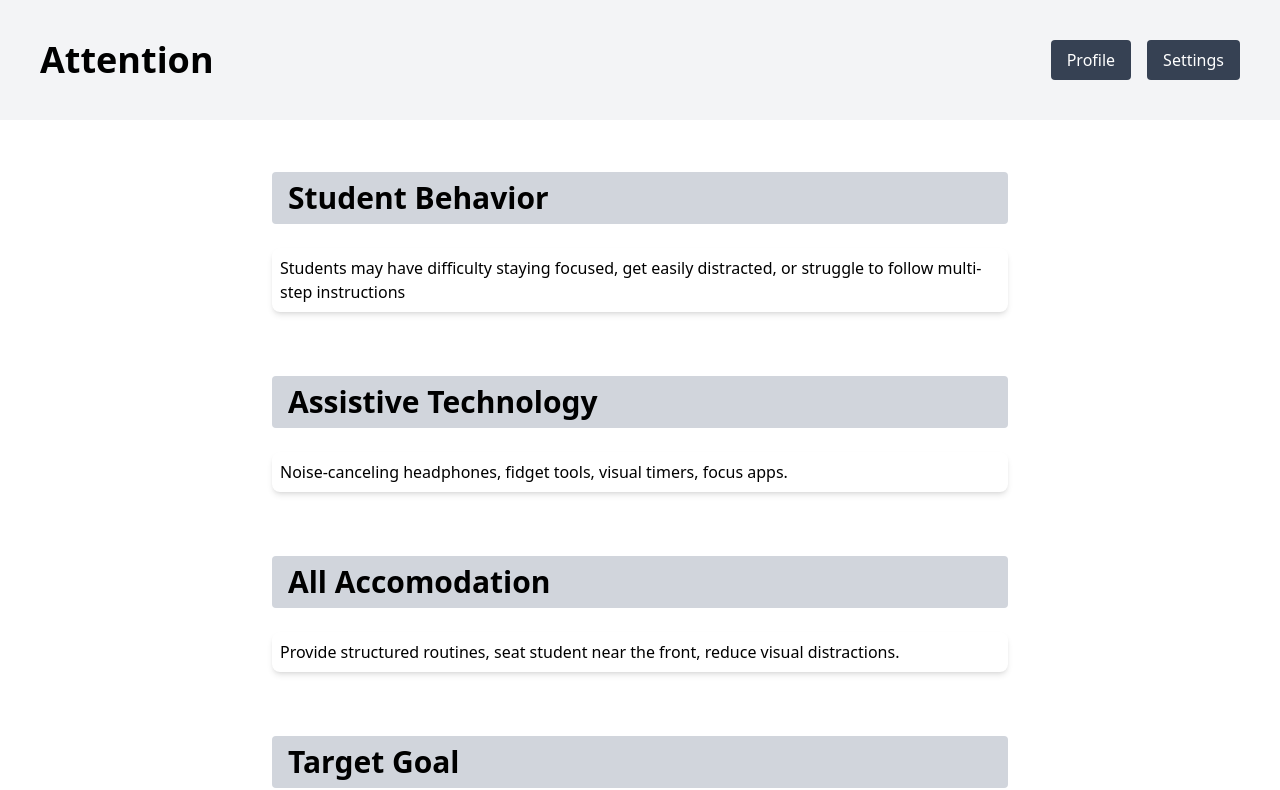
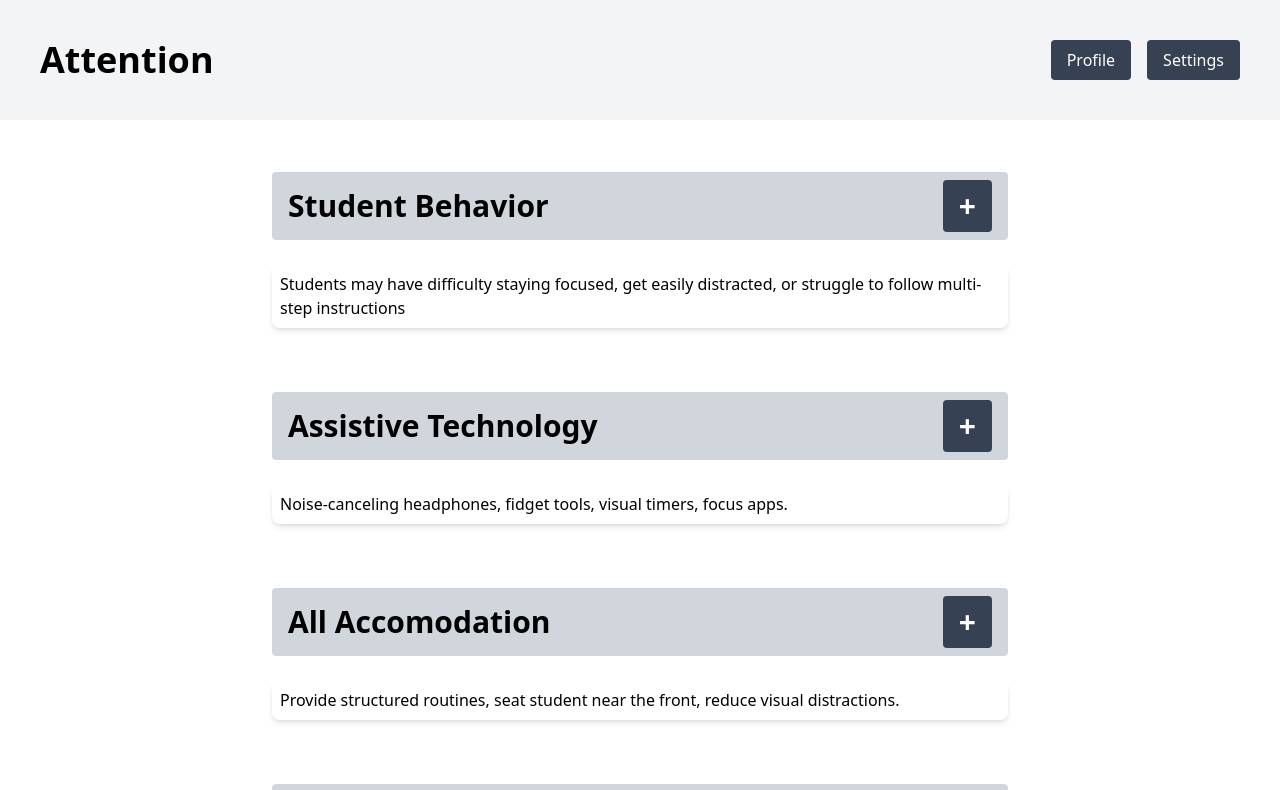
Before and after one commit to IkeAlmighty/hack-the-gap, a React (Vite) app in the folder client/: page /tags/Attention in a window 1280 px wide. Shown: the top 790 px of the page. Built offline with nearby package versions, Linux system fonts and the light colour scheme.

Commit message:
dummy add button added:

```diff
--- a/client/src/pages/TagInfo.jsx
+++ b/client/src/pages/TagInfo.jsx
@@ -11,6 +11,8 @@ export default function TagInfo() {
     const keys = keyData.split("\t")
     const { studentTag } = useParams();
 
+
+
     useEffect(() => {
         // Fetch or define the students data here
         const fetchTagData = () => {
@@ -19,6 +21,7 @@ export default function TagInfo() {
 
         fetchTagData();
     }, []);
+
 
 
     return (
@@ -38,7 +41,10 @@ export default function TagInfo() {
                     <div key={index} className="max-w-4xl mx-auto p-6 pt-10">
                         {key !== "studentTag" ?
                             <div>
-                                <h1 className="text-3xl px-4 py-2 bg-gray-300 rounded font-bold mb-6">{decamelCase(key)}</h1>
+                                <div className = "text-3xl px-4 py-2 bg-gray-300 rounded font-bold mb-6 flex items-center justify-between">
+                                <h1 >{decamelCase(key)}</h1>
+                                <button className="text-white px-4 py-2 bg-gray-700 rounded hover:bg-gray-600 ml-auto">+</button>
+                                </div>
                                 <div className="bg-white rounded-lg shadow-md p-2">
                                     {tagData[index]}
                                 </div>
```
